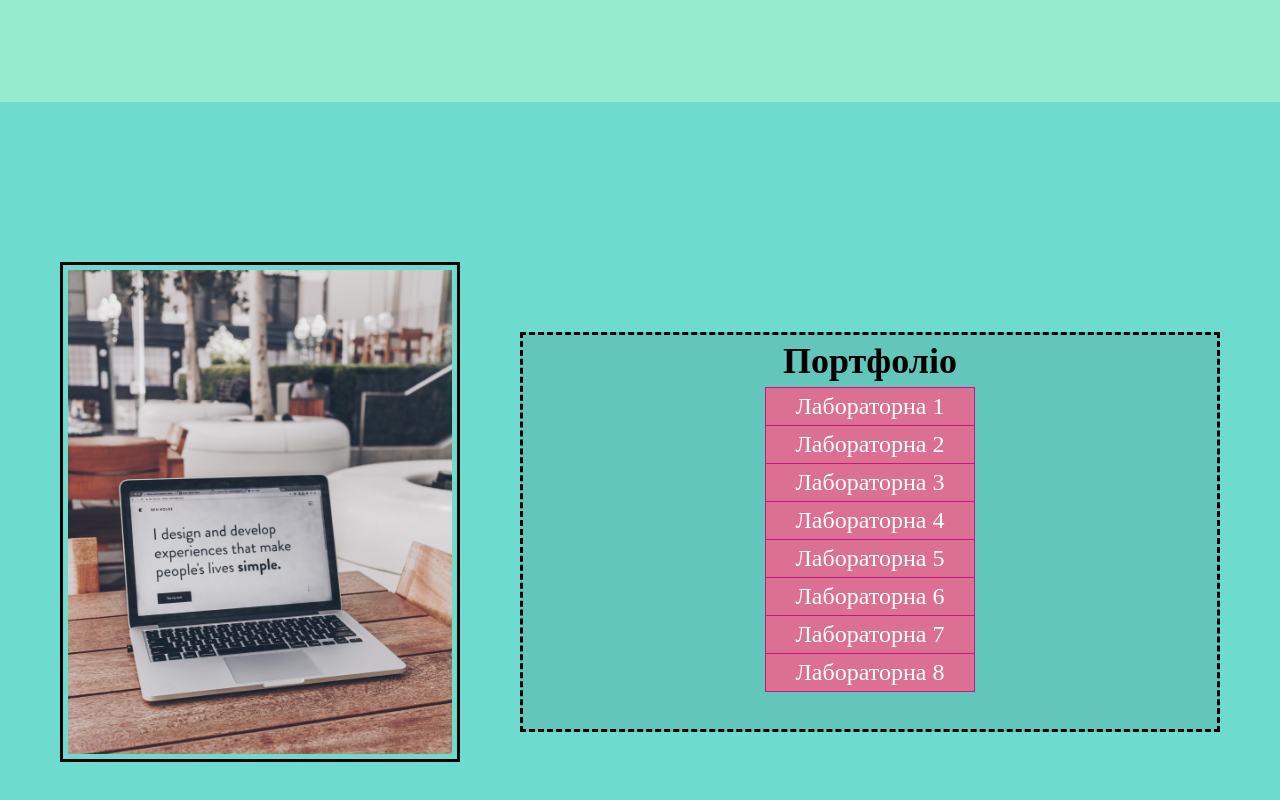
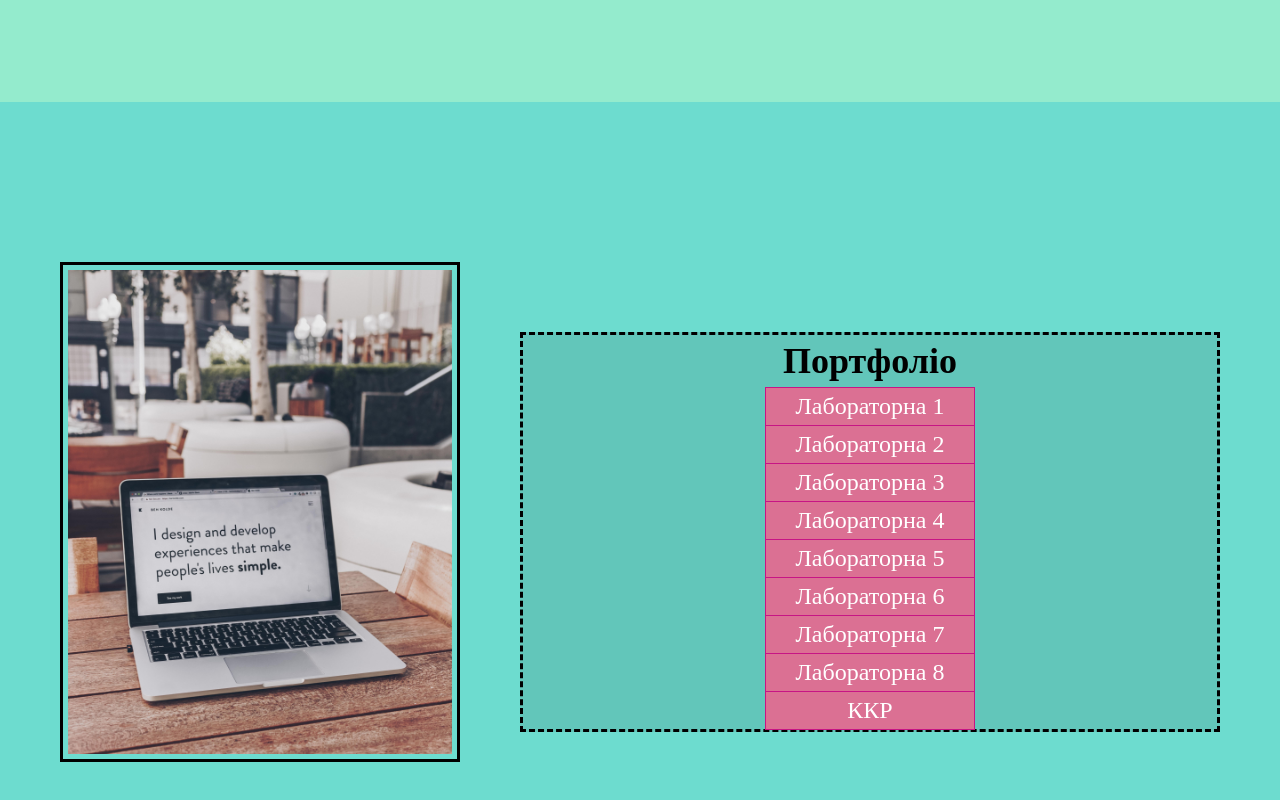
Before and after one commit to Soloviy/soloviy.github.io, a plain HTML site: page index.html in a window 1280 px wide. Shown: the part 2298-3098 px from the top of the page. Drawn offline with Linux system fonts and the light colour scheme.

Commit message:
Update index.html

```diff
--- a/index.html
+++ b/index.html
@@ -11,6 +11,7 @@
 		<link rel="import" href="laba6/laba6.html">
 		<link rel="import" href="laba7/laba7.html">
 		<link rel="import" href="laba8/index.html">
+		<link rel="import" href="kkr/index.html">
 		<link rel="stylesheet" href="main.css">
 	</head>
 	<body>
@@ -98,6 +99,7 @@
 						<li class="nav-item"><a target="_blank" href="laba6/laba6.html">Лабораторна 6</a></li>
 						<li class="nav-item"><a target="_blank" href="laba7/laba7.html">Лабораторна 7</a></li>
 						<li class="nav-item"><a target="_blank" href="laba8/index.html">Лабораторна 8</a></li>
+						<li class="nav-item"><a target="_blank" href="kkr/index.html">ККР</a></li>
 					</ul>
 				</nav>
 			</div>
```
